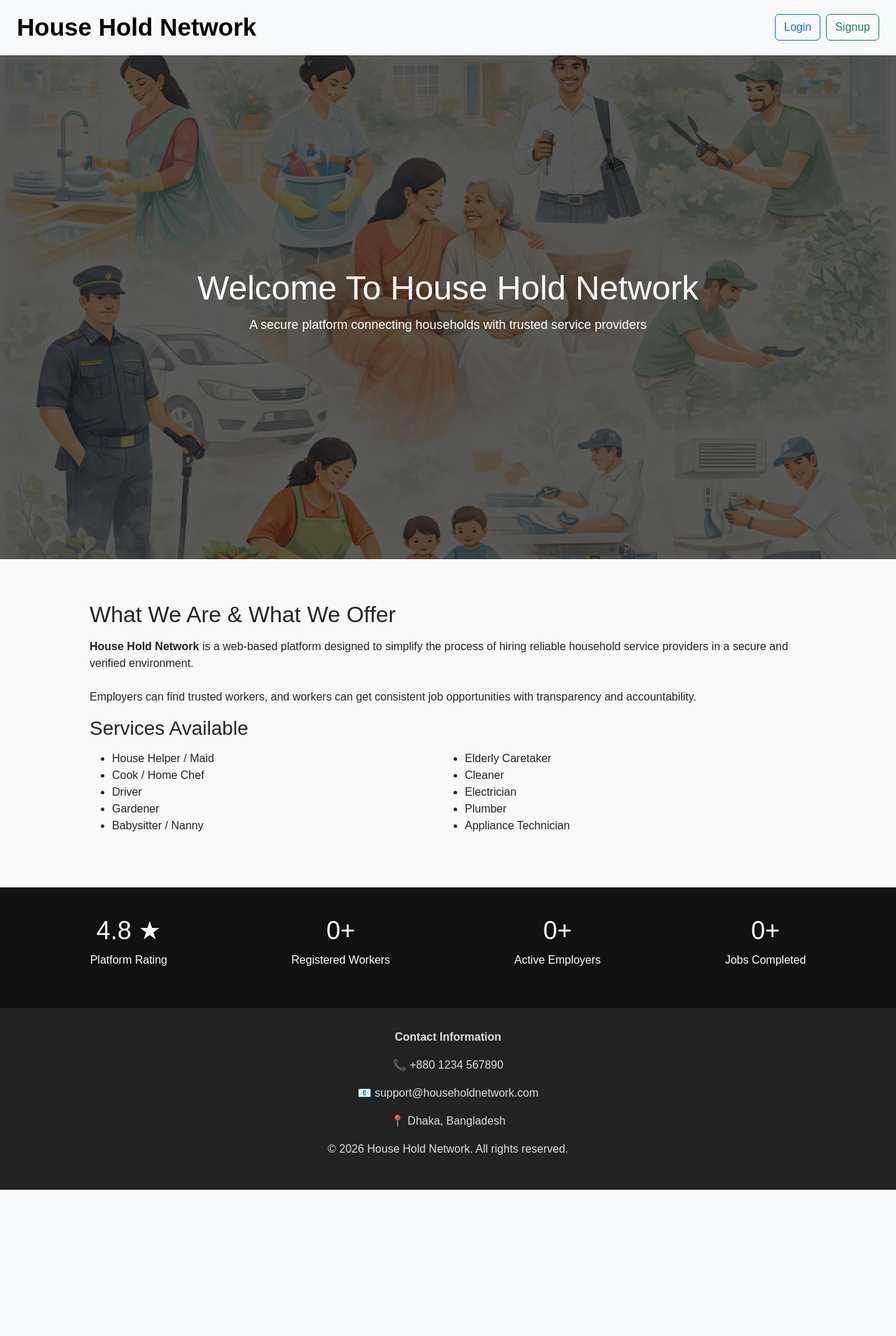
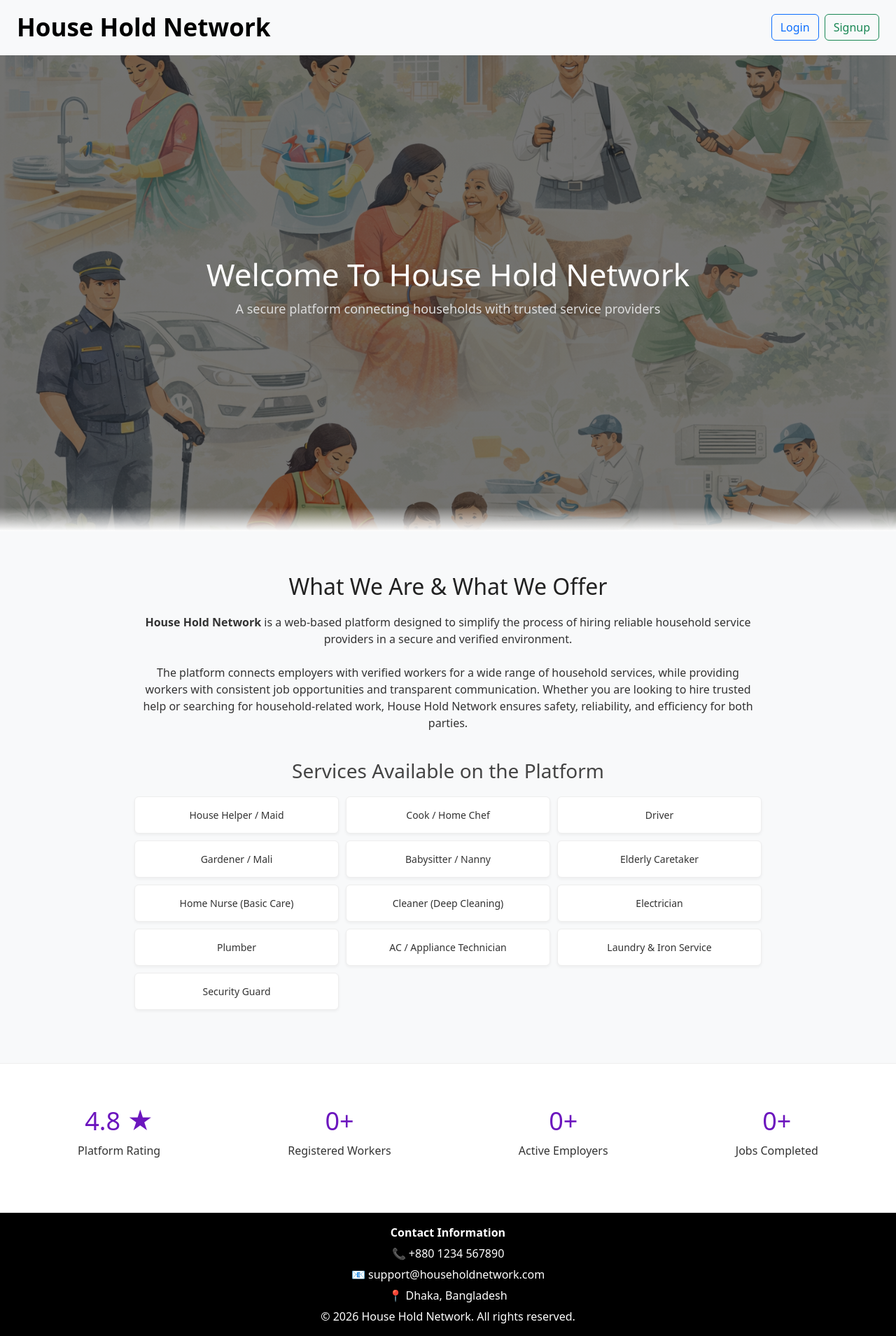
Before and after one commit to dipvibe/370_Project, a PHP site: page / in a window 1280 px wide. Shown: the whole page at 70% size. Before the commit the page ends 1700 px from the top, so only its background shows below. Run offline with PHP 8.4, Linux system fonts and the light colour scheme; data that the repository does not hold is empty.

Commit message:
edited the index and style css"

```diff
--- a/project_files/index.php
+++ b/project_files/index.php
@@ -46,30 +46,34 @@ $jobs_count = mysqli_fetch_assoc($result)['total'];
   </div>
 </div>
 
-<!-- ABOUT SECTION -->
+<!-- ABOUT / OFFERING SECTION -->
 <div class="about-section">
   <h2>What We Are & What We Offer</h2>
   <p>
-    <strong>House Hold Network</strong> is a web-based platform designed to simplify
-    the process of hiring reliable household service providers in a secure and
-    verified environment.
+    <strong>House Hold Network</strong> is a web-based platform designed to simplify the
+    process of hiring reliable household service providers in a secure and verified environment.
     <br><br>
-    Employers can find trusted workers, and workers can get consistent job
-    opportunities with transparency and accountability.
+    The platform connects employers with verified workers for a wide range of household services,
+    while providing workers with consistent job opportunities and transparent communication.
+    Whether you are looking to hire trusted help or searching for household-related work,
+    House Hold Network ensures safety, reliability, and efficiency for both parties.
   </p>
 
-  <h3>Services Available</h3>
+  <h3>Services Available on the Platform</h3>
   <ul class="service-list">
     <li>House Helper / Maid</li>
     <li>Cook / Home Chef</li>
     <li>Driver</li>
-    <li>Gardener</li>
+    <li>Gardener / Mali</li>
     <li>Babysitter / Nanny</li>
     <li>Elderly Caretaker</li>
-    <li>Cleaner</li>
+    <li>Home Nurse (Basic Care)</li>
+    <li>Cleaner (Deep Cleaning)</li>
     <li>Electrician</li>
     <li>Plumber</li>
-    <li>Appliance Technician</li>
+    <li>AC / Appliance Technician</li>
+    <li>Laundry & Iron Service</li>
+    <li>Security Guard</li>
   </ul>
 </div>
 
@@ -79,19 +83,16 @@ $jobs_count = mysqli_fetch_assoc($result)['total'];
     <h2>4.8 ★</h2>
     <p>Platform Rating</p>
   </div>
-
   <div class="stat-box">
-    <h2><?= $worker_count ?>+</h2>
+    <h2><?php echo $worker_count; ?>+</h2>
     <p>Registered Workers</p>
   </div>
-
   <div class="stat-box">
-    <h2><?= $employer_count ?>+</h2>
+    <h2><?php echo $employer_count; ?>+</h2>
     <p>Active Employers</p>
   </div>
-
   <div class="stat-box">
-    <h2><?= $jobs_count ?>+</h2>
+    <h2><?php echo $jobs_count; ?>+</h2>
     <p>Jobs Completed</p>
   </div>
 </div>
@@ -102,7 +103,6 @@ $jobs_count = mysqli_fetch_assoc($result)['total'];
   <p>📞 +880 1234 567890</p>
   <p>📧 support@householdnetwork.com</p>
   <p>📍 Dhaka, Bangladesh</p>
-
   <p class="copyright">
     © 2026 House Hold Network. All rights reserved.
   </p>
--- a/project_files/style.css
+++ b/project_files/style.css
@@ -1,225 +1,216 @@
-/* ===============================
-   GLOBAL RESET
-================================ */
-* {
-  box-sizing: border-box;
-  margin: 0;
-  padding: 0;
-  font-family: Arial, Helvetica, sans-serif;
+body {
+  background-color: #ffffff; /* White background */
+  background-repeat: no-repeat;
+  background-size: cover;
+  width: 100vw;
+  height: 100vh;
+  color: #333;
 }
 
-/* ===============================
-   BODY (DEFAULT)
-================================ */
-body {
-  background-color: #ffffff;
-  min-height: 100vh;
+.auth-body {
+  background: linear-gradient(rgba(0, 0, 0, 0.5), rgba(0, 0, 0, 0.5)), url('assets/hero.png');
+  background-size: cover;
+  background-position: center;
+  background-repeat: no-repeat;
+  background-attachment: fixed;
 }
 
-/* ===============================
-   NAVBAR
-================================ */
+.dashboard-hero {
+  background: linear-gradient(rgba(0, 0, 0, 0.4), rgba(0, 0, 0, 0.4)), url('assets/after_login.png');
+  background-size: cover;
+  background-position: center;
+  background-repeat: no-repeat;
+  min-height: 90vh;
+  display: flex;
+  align-items: center;
+  justify-content: center;
+  color: white;
+  text-align: center;
+}
+
 .navbar-brand {
   font-size: 35px;
-  font-weight: bold;
 }
 
-/* ===============================
-   FORM CONTAINER (LOGIN / SIGNUP / PROFILE)
-================================ */
 #form {
-  background-color: #ffffff;
+  background-color: rgb(255, 255, 255);
   width: 28%;
   border-radius: 6px;
-  margin: 80px auto;
+  margin: 120px auto;
   padding: 40px;
-  box-shadow: 10px 10px 5px rgb(80, 11, 77);
+  box-shadow: 0px 0px 15px rgba(0, 0, 0, 0.1);
+  margin-top: 25px;
+  border: 1px solid #eee;
 }
 
-/* Headings inside forms */
-#form h1,
-#form h2 {
+h1 {
   text-align: center;
-  margin-bottom: 20px;
 }
 
-/* Inputs */
-#form input,
-#form textarea,
-#form select {
+input {
   width: 100%;
   border-radius: 4px;
-  border: 2px solid #ddd;
-  padding: 8px;
-  margin-top: 5px;
+  border: 3px solid #f6efef;
+  padding: 5px;
+  box-sizing: border-box;
 }
 
-/* Submit button */
-#btn,
-button {
+#btn {
   width: 100%;
-  color: #ffffff;
+  color: rgb(255, 255, 255);
   background-color: rgb(108, 22, 190);
   padding: 10px;
   font-weight: 700;
-  font-size: 16px;
+  font-size: larger;
   border-radius: 10px;
-  border: none;
-  cursor: pointer;
 }
 
-button:hover {
-  opacity: 0.9;
-}
-
-/* Labels */
 form label {
   color: rgb(100, 100, 100);
-  font-size: 16px;
+  font-size: 18px;
   font-weight: 500;
 }
 
-/* ===============================
-   HERO SECTION (INDEX PAGE)
-================================ */
-.hero {
-  height: 90vh;
-  background: url("assets/hero.png") center center / cover no-repeat;
-  position: relative;
-}
-
-.hero-overlay {
-  background: rgba(0, 0, 0, 0.65);
-  height: 100%;
-  display: flex;
-  flex-direction: column;
-  justify-content: center;
-  align-items: center;
-  color: #ffffff;
-  text-align: center;
-  padding: 20px;
-}
-
-.hero-overlay h1 {
-  font-size: 48px;
-  margin-bottom: 10px;
-}
-
-.hero-overlay p {
-  font-size: 18px;
-}
-
-/* ===============================
-   ABOUT SECTION
-================================ */
-.about-section {
-  padding: 60px 10%;
-  background: #f9f9f9;
-}
-
-.about-section h2,
-.about-section h3 {
-  margin-bottom: 15px;
-}
-
-.service-list {
-  columns: 2;
-  margin-top: 15px;
-}
-
-/* ===============================
-   STATS SECTION
-================================ */
-.stats {
-  display: flex;
-  justify-content: space-around;
-  padding: 40px;
-  background: #111;
-  color: #ffffff;
-  text-align: center;
-}
-
-.stat-box h2 {
-  font-size: 36px;
-}
-
-/* ===============================
-   FOOTER
-================================ */
-.footer {
-  background: #222;
-  color: #ddd;
-  padding: 30px;
-  text-align: center;
-}
-
-/* ===============================
-   TABLES
-================================ */
-table {
-  width: 95%;
-  margin: 20px auto;
-  border-collapse: collapse;
-}
-
-table th,
-table td {
-  border: 1px solid #ccc;
-  padding: 10px;
-  text-align: center;
-}
-
-/* ===============================
-   RESPONSIVE
-================================ */
+/* Responsive Design */
 @media screen and (max-width: 1350px) {
   #form {
     width: 40%;
+    padding: 40px;
   }
 }
 
 @media screen and (max-width: 1100px) {
   #form {
     width: 50%;
-  }
-
-  .stats {
-    flex-direction: column;
-    gap: 20px;
+    padding: 40px;
   }
 }
 
 @media screen and (max-width: 700px) {
   #form {
     width: 80%;
-  }
-
-  .hero-overlay h1 {
-    font-size: 32px;
+    padding: 40px;
   }
 }
 
-/* ===============================
-   AUTH HERO (LOGIN / SIGNUP)
-================================ */
-.auth-hero {
-  min-height: 100vh;
-  background: url("assets/hero.png") center center / cover no-repeat;
-  position: relative;
+/* HERO SECTION */
+.hero {
+  width: 100%;
+  height: 85vh;
+  /* Layered backgrounds:
+     1. White fade at the bottom
+     2. Dark tint for text readability
+     3. The actual image
+  */
+  background-image:
+    linear-gradient(to bottom, rgba(255,255,255,0) 95%, #ffffff 100%),
+    linear-gradient(rgba(0,0,0,0.55), rgba(0,0,0,0.55)),
+    url("assets/hero.png");
+  background-size: cover;
+  background-position: center;
+  background-repeat: no-repeat;
+}
+
+.hero-overlay {
+  width: 100%;
+  height: 100%;
+  /* background: rgba(0, 0, 0, 0.55);  <-- Removed, now handled in .hero */
   display: flex;
+  flex-direction: column;
   justify-content: center;
   align-items: center;
+  text-align: center;
+  padding: 0 15%;
 }
 
-.auth-hero::before {
-  content: "";
-  position: absolute;
-  inset: 0;
-  background: rgba(0, 0, 0, 0.6);
+.hero-overlay h1 {
+  color: white;
+  font-size: 44px;
+  margin-bottom: 10px;
 }
 
-/* Keep form above overlay */
-.auth-hero #form {
-  position: relative;
-  z-index: 2;
+.hero-overlay p {
+  color: #ddd;
+  font-size: 18px;
 }
+
+/* ABOUT SECTION */
+.about-section {
+  padding: 60px 15%;
+  background: #f8f9fa; /* Light gray */
+  color: #333;
+  text-align: center;
+}
+
+.about-section h2 {
+  color: #222;
+  margin-bottom: 20px;
+}
+
+.about-section h3 {
+  margin-top: 40px;
+  color: #444;
+}
+
+.service-list {
+  list-style: none;
+  padding: 0;
+  margin-top: 20px;
+  display: grid;
+  grid-template-columns: repeat(3, 1fr);
+  gap: 10px;
+}
+
+.service-list li {
+  background: #ffffff;
+  padding: 15px;
+  border-radius: 6px;
+  font-size: 14px;
+  box-shadow: 0 2px 4px rgba(0,0,0,0.05);
+  border: 1px solid #eee;
+}
+
+/* STATISTICS */
+.stats {
+  display: flex;
+  justify-content: space-around;
+  padding: 60px 20px;
+  background: #ffffff;
+  color: #333;
+  border-top: 1px solid #eee;
+  border-bottom: 1px solid #eee;
+}
+
+.stat-box {
+  text-align: center;
+}
+
+.stat-box h2 {
+  font-size: 36px;
+  color: #6c16be; /* Keep purple brand color */
+}
+
+/* FOOTER */
+.footer {
+  background: #000000; /* Black background */
+  color: #ffffff; /* White text */
+  padding: 10px 15px;
+  text-align: center;
+}
+
+.footer strong {
+  color: #ffffff; /* White text */
+}
+
+.footer p {
+  margin: 6px 0;
+}
+
+.footer a {
+  color: #bb86fc; /* Light purple for links on dark bg */
+  text-decoration: none;
+}
+
+.footer a:hover {
+  text-decoration: underline;
+}
```
